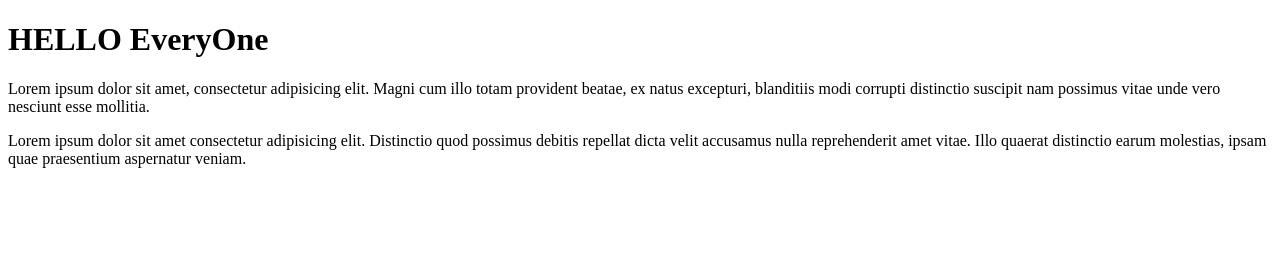
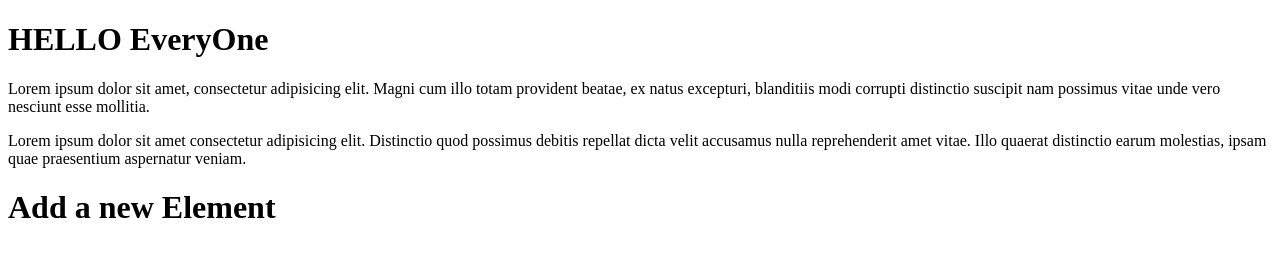
Before and after one commit to DEEPAK-SINGH-BVM/Temp2, a plain HTML site: page index.html in a window 1280 px wide. Drawn offline with Linux system fonts and the light colour scheme.

Commit message:
Update index.html
Adding new element

```diff
--- a/index.html
+++ b/index.html
@@ -9,5 +9,6 @@
     <h1>HELLO EveryOne</h1>
     <p>Lorem ipsum dolor sit amet, consectetur adipisicing elit. Magni cum illo totam provident beatae, ex natus excepturi, blanditiis modi corrupti distinctio suscipit nam possimus vitae unde vero nesciunt esse mollitia.</p>
     <p>Lorem ipsum dolor sit amet consectetur adipisicing elit. Distinctio quod possimus debitis repellat dicta velit accusamus nulla reprehenderit amet vitae. Illo quaerat distinctio earum molestias, ipsam quae praesentium aspernatur veniam.</p>
+    <h1>Add a new Element <h1>
 </body>
 </html>
```
